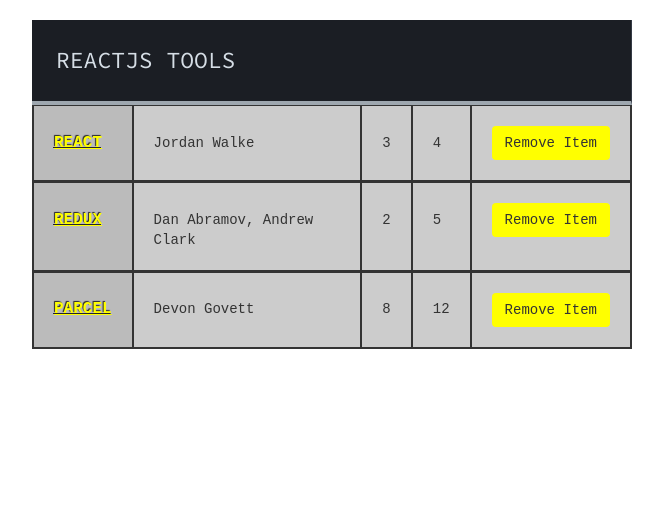
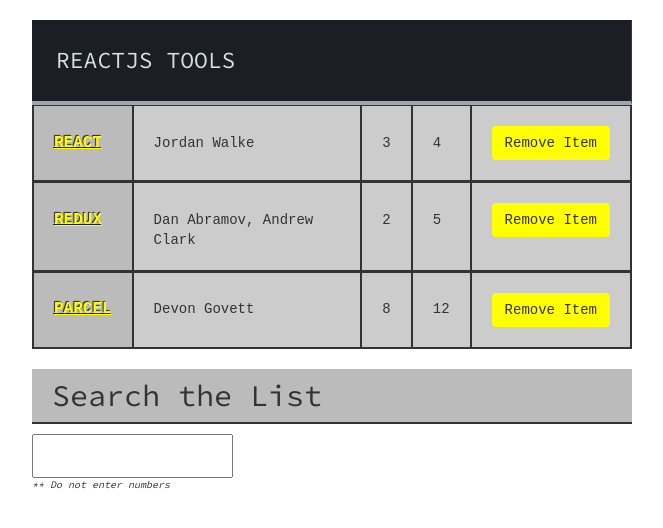
Before and after one commit to rsolomonjr/The-Road-To-Learn-React, a React (Create React App) app in the folder hackernews-renewed/: page / in a window 1280 px wide. Shown: the top 528 px of the page, without its empty margins (308-971 px from the left). Built offline with nearby package versions, Linux system fonts and the light colour scheme; a web font is replaced by a local one.

Commit message:
ReactJS Table Beta Build with Search Bar

```diff
--- a/hackernews-renewed/package.json
+++ b/hackernews-renewed/package.json
@@ -4,6 +4,8 @@
   "private": true,
   "dependencies": {
     "bootstrap": "^3.3.7",
+    "jquery": "^3.3.1",
+    "popper.js": "^1.14.6",
     "react": "^16.6.3",
     "react-dom": "^16.6.3",
     "react-scripts": "2.1.1"
--- a/hackernews-renewed/src/App.css
+++ b/hackernews-renewed/src/App.css
@@ -40,7 +40,7 @@
   padding: 10px 0;
 }
 
-.App th {
+.App .tableHeader th {
   color: #D5DDE5;
   background: #1b1e24;
   border-bottom: 4px solid #9ea7af;
@@ -94,3 +94,31 @@
   background: rgba(255, 255, 0, 0.3);
   color: #fff
 }
+
+.App tr#SearchForm {
+  font-family: 'Source Code Pro';
+  font-weight: 900;
+  margin:20px 0;
+
+}
+
+.App tr#SearchForm .SearchForm_Header{
+  background: #bbb;
+  padding: 10px 0 10px 20px;
+  border-bottom: 2px solid #333;
+}
+
+.App tr#SearchForm input {
+  font-family: monospace;
+  color: #1b1e24;
+  padding: 10px
+}
+
+.App tr#SearchForm input:invalid {
+  background: hsla(0, 100%, 80%, 1);
+}
+
+.App tr#SearchForm .footnote{
+  font-size: 10px;
+  font-weight: 300;
+}
--- a/hackernews-renewed/src/App.js
+++ b/hackernews-renewed/src/App.js
@@ -30,6 +30,11 @@
   },
 ];
 // # leanpub-end-insert
+function isSearched(searchTerm){
+  return function(item){
+    return item.title.toLowerCase().includes(searchTerm.toLowerCase());
+  }
+}
 
 class App extends Component {
   constructor(props){
@@ -37,9 +42,16 @@
 
     this.state = {
       list,
+      searchTerm: '',
     };
 
+    this.onSearchChange = this.onSearchChange.bind(this);
     this.onDismiss = this.onDismiss.bind(this);
+
+  }
+
+  onSearchChange (e) {
+    this.setState({ searchTerm: e.target.value });
   }
 
   onDismiss(id){
@@ -49,11 +61,13 @@
   }
 
   render() {
+    const {searchTerm, list} = this.state;
     return (
       <div className="App">
+
       {/* leanpub-start-insert */}
-      <tr><th colspan="5">REACTJS TOOLS</th></tr>
-      {this.state.list.map(item => {
+      <tr className="tableHeader"><th colspan="5">REACTJS TOOLS</th></tr>
+      {this.state.list.filter(isSearched(this.state.searchTerm)).map(item => {
           const onHandleDismiss = () =>
           this.onDismiss(item.objectID);
           return (
@@ -77,7 +91,20 @@
           }
         )}
       {/* leanpub-end-insert */}
+      <tr id="SearchForm">
+        <th colspan="5"><h2 className="SearchForm_Header">Search the List</h2>
+
+        <input
+          type="text"
+          value={searchTerm}
+          onChange={this.onSearchChange}
+          pattern="^[a-zA-Z]+$"
+        />
+        <div className="footnote"><em>** Do not enter numbers</em></div>
+        </th>
+      </tr>
       </div>
+
     );
   }
 }
```
Also changed, not shown: 1 other file (tests, documents, lock files or other folders).
